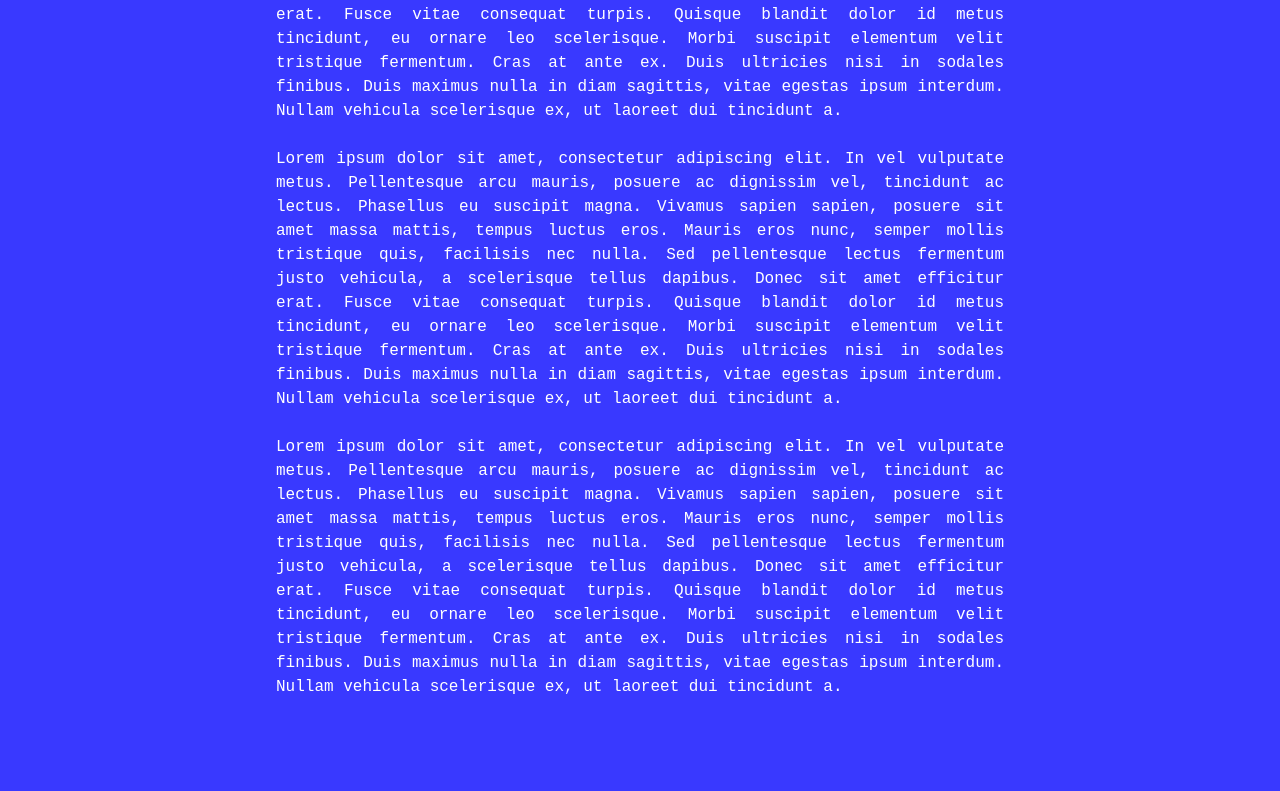
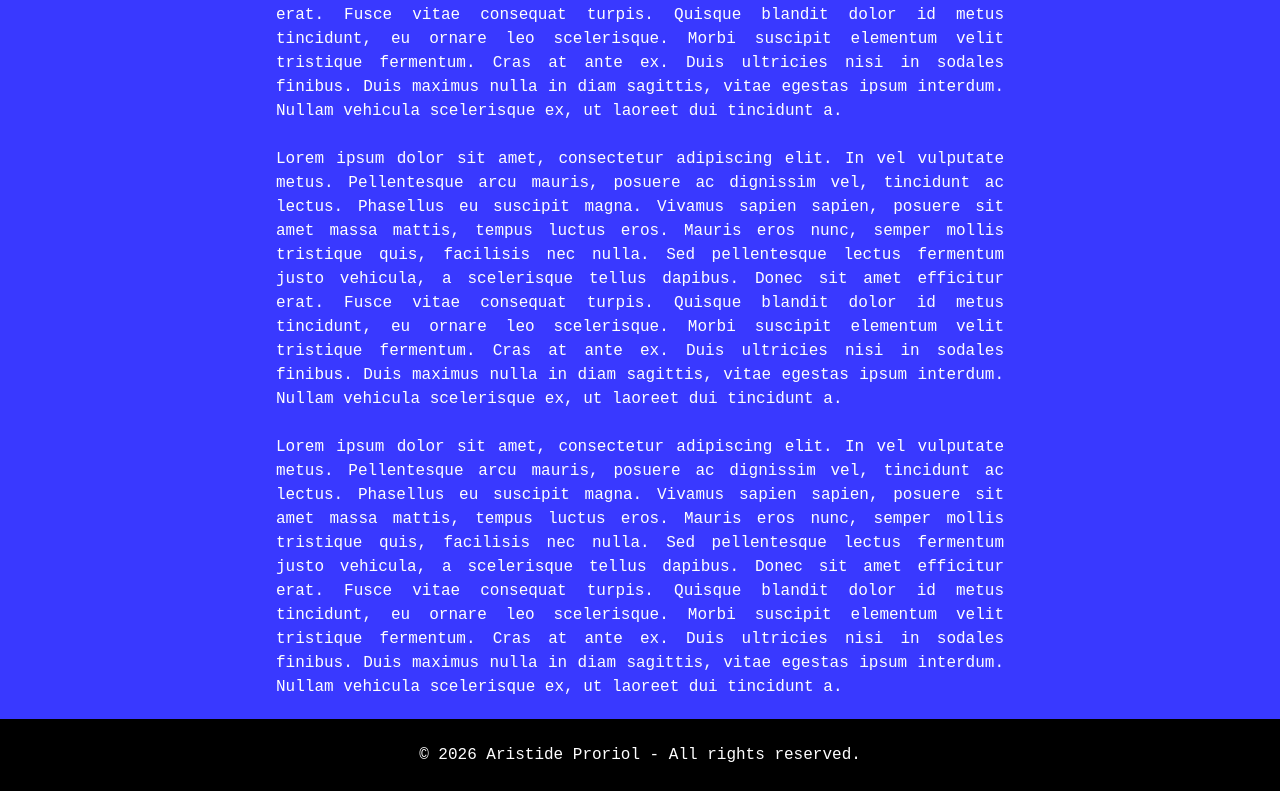
Before and after one commit to AristideExe/aristide-proriol-v2, a React (Vite) app: page / in a window 1280 px wide. Shown: the part 405-1196 px from the top of the page. Before the commit the page ends 1124 px from the top, so only its background shows below. Built offline with nearby package versions, Linux system fonts and the light colour scheme.

Commit message:
feat: add footer

```diff
--- /dev/null
+++ b/src/components/Footer/Footer.tsx
@@ -0,0 +1,10 @@
+export function Footer () {
+    const year = new Date().getFullYear();
+    return (
+        <footer className="flex flex-col items-center justify-center w-full bg-black text-(--text-color) p-6">
+            <p>
+                © {year} Aristide Proriol - All rights reserved.
+            </p>
+        </footer>
+    );
+}
--- a/src/routes/__root.tsx
+++ b/src/routes/__root.tsx
@@ -1,5 +1,6 @@
 import { Outlet, createRootRoute, } from '@tanstack/react-router'
 import {Header} from "#/components/Header/Header.tsx";
+import {Footer} from "#/components/Footer/Footer.tsx";
 import '../styles.css'
 
 export const Route = createRootRoute({
@@ -9,9 +10,12 @@ export const Route = createRootRoute({
 function RootComponent() {
   return (
     <>
-      <Header />
-      <div className="mt-20 md:w-3/5 mx-auto px-5">
-          <Outlet />
+      <div className="h-screen flex flex-col">
+          <Header />
+          <div className="mt-20 md:w-3/5 mx-auto px-5 flex-grow">
+              <Outlet />
+          </div>
+          <Footer />
       </div>
     </>
   )
```
